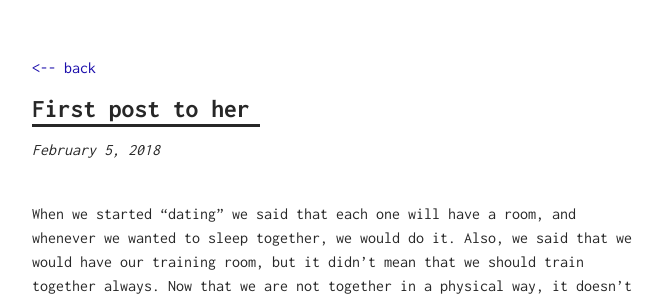
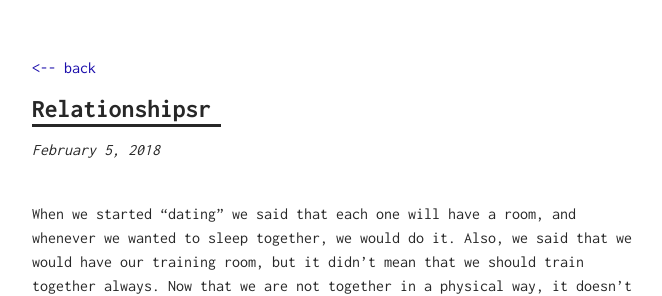
Before and after one commit to onemonthofindieblues/onemonthofindiesblues.github.io, a Jekyll site: the page built from _posts/2018-02-05-Relationships.md, in a window 1280 px wide. Shown: the top 296 px of the page, without its empty margins (308-970 px from the left). Built offline with Jekyll 4.4.1, drawn with Linux system fonts in a browser that asks for light colours.

Commit message:
update files

```diff
--- a/_posts/2018-02-05-Relationships.md
+++ b/_posts/2018-02-05-Relationships.md
@@ -1,5 +1,5 @@
 ---
-title: First post to her
+title: Relationshipsr
 layout: post
 category: his
 ---
```
